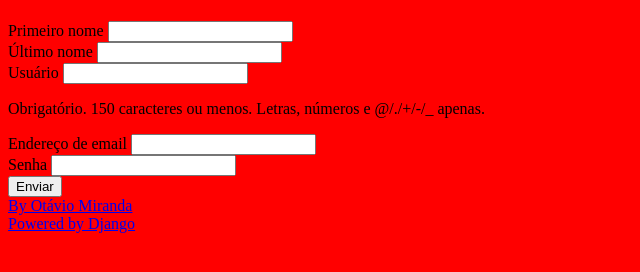
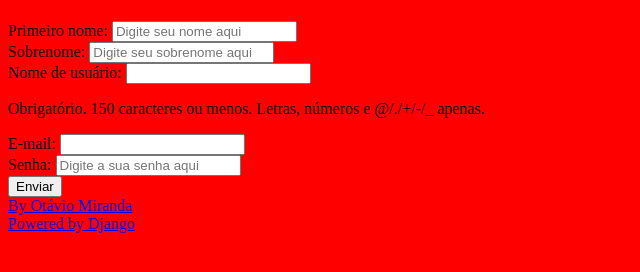
Before and after one commit to Diogo-Breves/django-projeto1, a Django app: page /authors/register/ in a window 1280 px wide. Shown: the part 147-419 px from the top of the page, without its empty margins (0-640 px from the left). Run offline with Django 5.2, Linux system fonts and the light colour scheme.

Commit message:
aula_133

```diff
--- a/authors/forms.py
+++ b/authors/forms.py
@@ -6,3 +6,15 @@ class RegisterForm(forms.ModelForm):
     class Meta:
         model = User
         fields = ("first_name", "last_name", "username", "email", "password")
+        labels = {
+            "first_name": "Primeiro nome:",
+            "last_name": "Sobrenome:",
+            "username": "Nome de usuário:",
+            "email": "E-mail:",
+            "password": "Senha:",
+        }
+        widgets = {
+            "first_name": forms.TextInput(attrs={"placeholder": "Digite seu nome aqui"}),
+            "last_name": forms.TextInput(attrs={"placeholder": "Digite seu sobrenome aqui"}),
+            "password": forms.PasswordInput(attrs={"placeholder": "Digite a sua senha aqui", "class": "senha"}),
+        }
--- a/authors/templates/authors/pages/register_view.html
+++ b/authors/templates/authors/pages/register_view.html
@@ -1,5 +1,7 @@
-{% extends "global/base.html" %}
-{% block title %}Registro de usuário |{% endblock title %}
+{% extends 'global/base.html' %}
+{% block title %}
+  Registro de usuário |
+{% endblock %}
 
 {% block content %}
   <div class="content-main center container">
@@ -20,7 +22,11 @@
           </div>
         {% endfor %}
       </div>
+      <div class="form-content form-content-grid">
+        <div class="form-group">
           <button type="submit">Enviar</button>
+        </div>
+      </div>
     </form>
   </div>
-{% endblock content %}
+{% endblock %}
--- a/authors/views.py
+++ b/authors/views.py
@@ -1,14 +1,12 @@
 from django.shortcuts import render, redirect
 from . import forms
 from django.http.response import Http404
-from django.db.models import Q
-from django.shortcuts import get_object_or_404
-from django.core.paginator import Paginator
+
 
 
 def register_view(request):
     #if request.POST:
-    register_form_data = request.session.get('register_form_data', None)
+    register_form_data = request.session.pop('register_form_data', None)
     form = forms.RegisterForm(register_form_data)
     context= {'form': form}
     return render(request, 'authors/pages/register_view.html', context)
```
Lines whose indentation alone changed are shown as unchanged.
